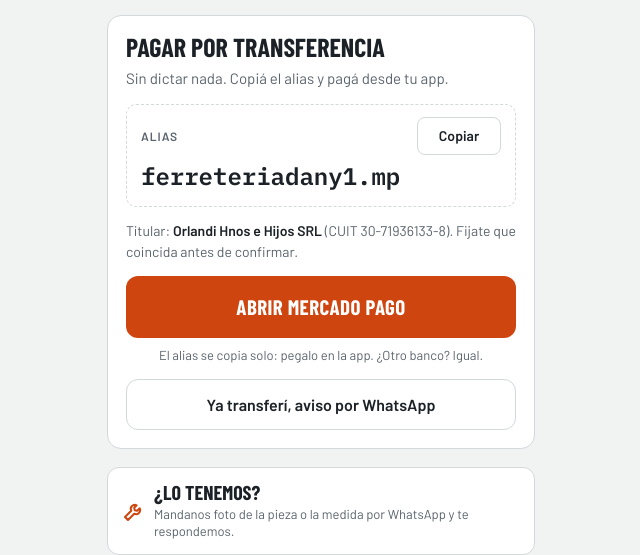
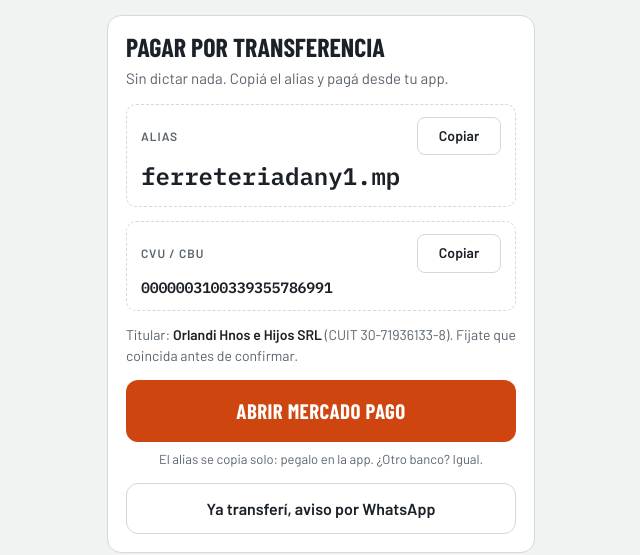
Before and after one commit to Ferreteriadany-web/pagar, a plain HTML site: page index.html in a window 1280 px wide. Shown: the part 168-723 px from the top of the page, without its empty margins (319-959 px from the left). Drawn offline with nearby package versions, Linux system fonts and the light colour scheme; a web font is replaced by a local one.

Commit message:
Actualizar p??gina

```diff
--- a/index.html
+++ b/index.html
@@ -96,7 +96,7 @@ const NEGOCIO = {
   nombre: "Ferretería Dany",
   zona: "Villa Ballester",
   alias: "ferreteriadany1.mp",           // alias real de Mercado Pago / banco
-  cvu: "",                               // CVU o CBU (22 números). Vacío = no se muestra
+  cvu: "0000003100339355786991",         // CVU o CBU (22 números). Vacío = no se muestra
   titular: "Orlandi Hnos e Hijos SRL",   // como aparece al transferir. Vacío = no se muestra
   cuit: "30-71936133-8",                 // CUIT del titular (vacío = no se muestra)
   whatsapp: "5491120345160",             // 549 + característica + número, sin espacios
```
